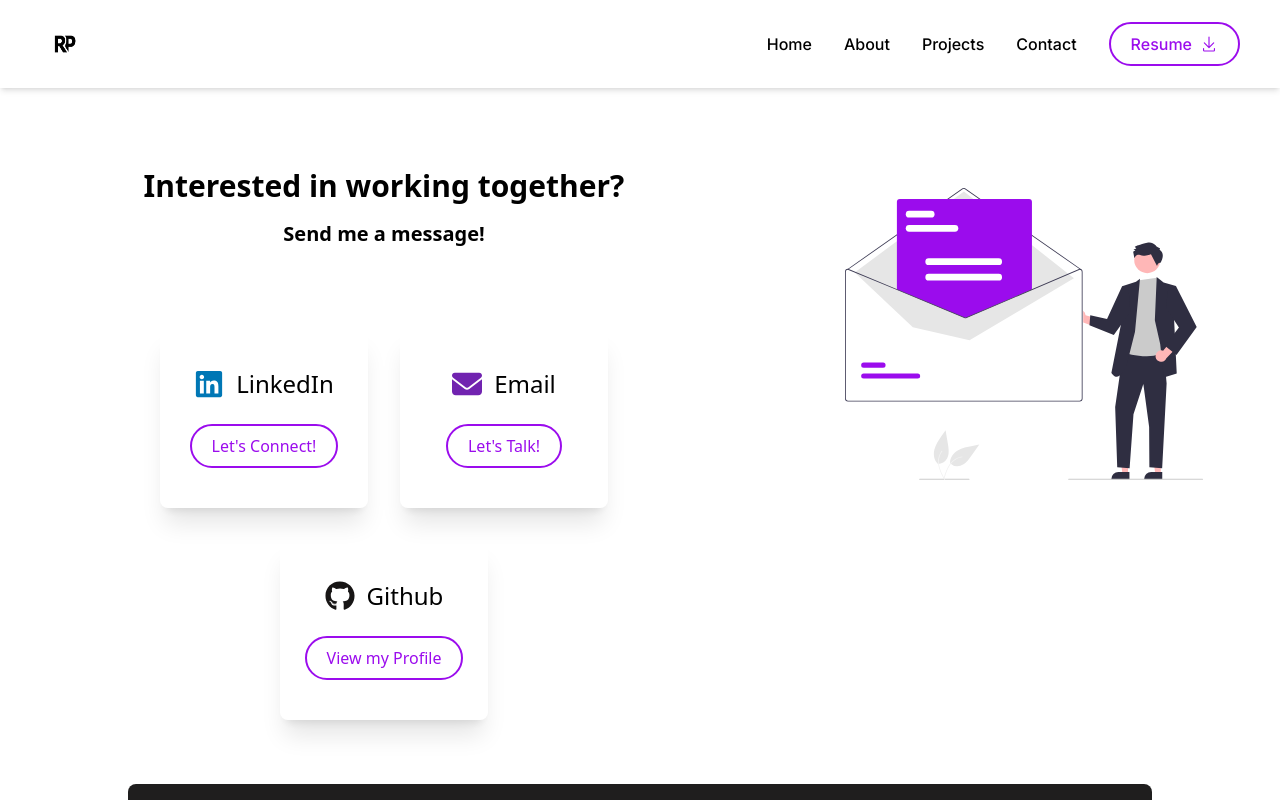
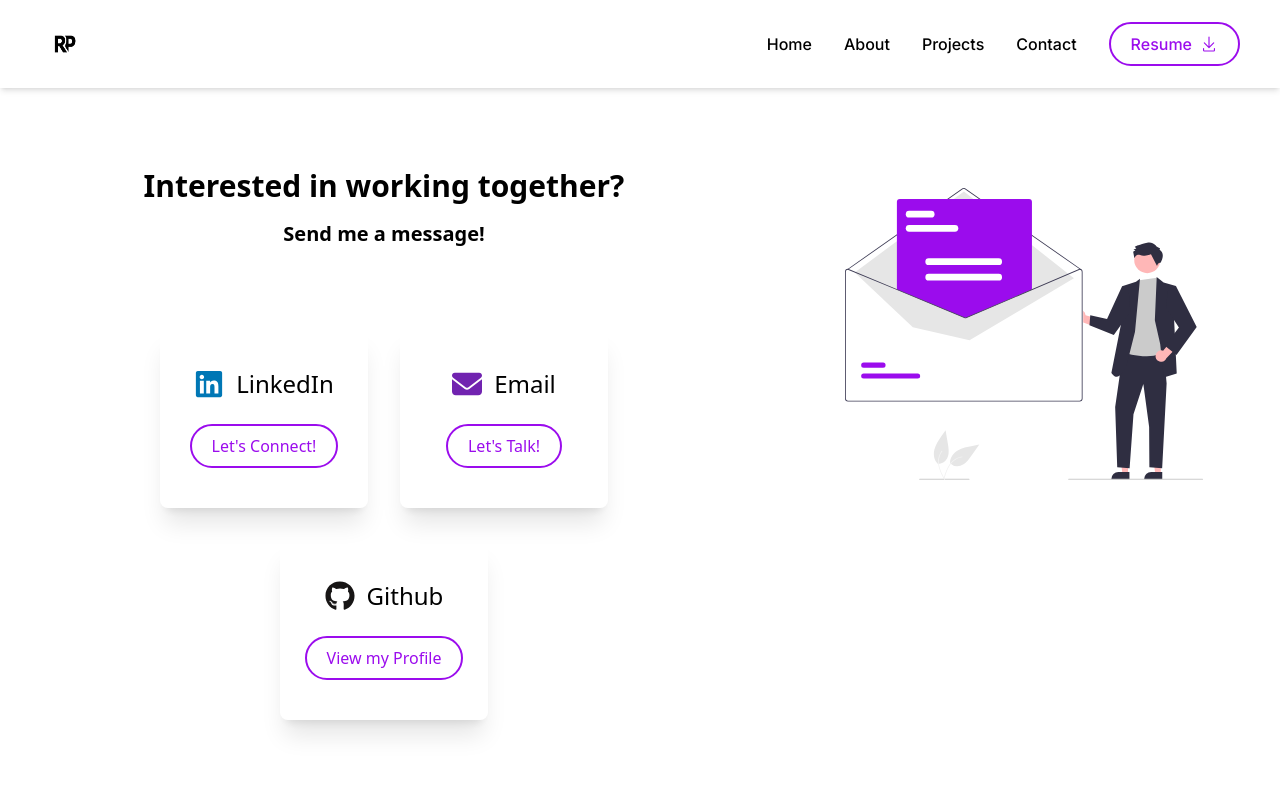
Before and after one commit to roshith-prakash/roshithprakash, a React (Create React App) app: page /contact in a window 1280 px wide. Shown: the top 800 px of the page. Built offline with nearby package versions, Linux system fonts and the light colour scheme.

Commit message:
Minor UI changes. 27-03-2024. Roshith

```diff
--- a/src/pages/Contact.jsx
+++ b/src/pages/Contact.jsx
@@ -20,7 +20,7 @@ const Contact = () => {
   return (
     <>
       <Navbar />
-      <div className=" pt-20 pb-32 flex">
+      <div className=" pt-20 pb-48 flex">
         <div className="w-full lg:w-[60%]">
           {/* Title and Subtitle */}
           <div data-aos="fade-up">
```
